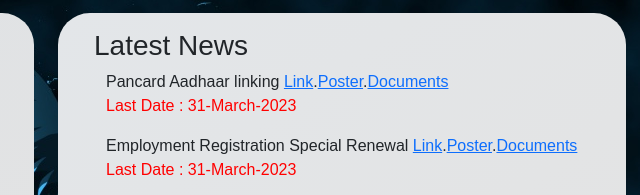
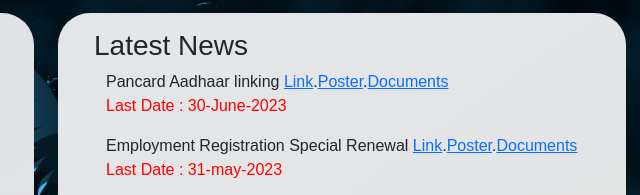
Before and after one commit to Arun-goog/Online-Helper, a plain HTML site: page index.html in a window 1280 px wide. Shown: the part 138-333 px from the top of the page, 594-1234 px from the left. Drawn offline with nearby package versions, Linux system fonts and the light colour scheme.

Commit message:
Update index.html

```diff
--- a/index.html
+++ b/index.html
@@ -64,8 +64,8 @@
                     <h3 class="pl-2" style="padding-left: 20px;">Latest News</h3>
                     <div class="pl-2">
                         <ul style="list-style: none;">
-                            <li> <div>  Pancard Aadhaar linking <a href="https://eportal.incometax.gov.in/iec/foservices/#/pre-login/bl-link-aadhaar">Link</a>.<a href="https://drive.google.com/file/d/11f5b5pqoKz1yDjeqdTTNsvFfMPkIpoW6/view?usp=share_link">Poster</a>.<a href="documents.html">Documents</a><br><p style="color: red;">Last Date : 31-March-2023 </p></a></div></li>
-                            <li><div> Employment Registration Special Renewal <a href="https://eemployment.kerala.gov.in/pub/publicProcess/special_renewal_process_index">Link</a>.<a href="https://drive.google.com/file/d/18CAlKJzxttArB1bVvSQU4eWlvQ7XzEgj/view?usp=share_link">Poster</a>.<a href="documents.html">Documents</a><br><p style="color: red;">Last Date : 31-March-2023 </p></a></div></li>
+                            <li> <div>  Pancard Aadhaar linking <a href="https://eportal.incometax.gov.in/iec/foservices/#/pre-login/bl-link-aadhaar">Link</a>.<a href="https://drive.google.com/file/d/11f5b5pqoKz1yDjeqdTTNsvFfMPkIpoW6/view?usp=share_link">Poster</a>.<a href="documents.html">Documents</a><br><p style="color: red;">Last Date : 30-June-2023 </p></a></div></li>
+                            <li><div> Employment Registration Special Renewal <a href="https://eemployment.kerala.gov.in/pub/publicProcess/special_renewal_process_index">Link</a>.<a href="https://drive.google.com/file/d/18CAlKJzxttArB1bVvSQU4eWlvQ7XzEgj/view?usp=share_link">Poster</a>.<a href="documents.html">Documents</a><br><p style="color: red;">Last Date : 31-may-2023 </p></a></div></li>
                         </ul>
                     </div>
 
```
